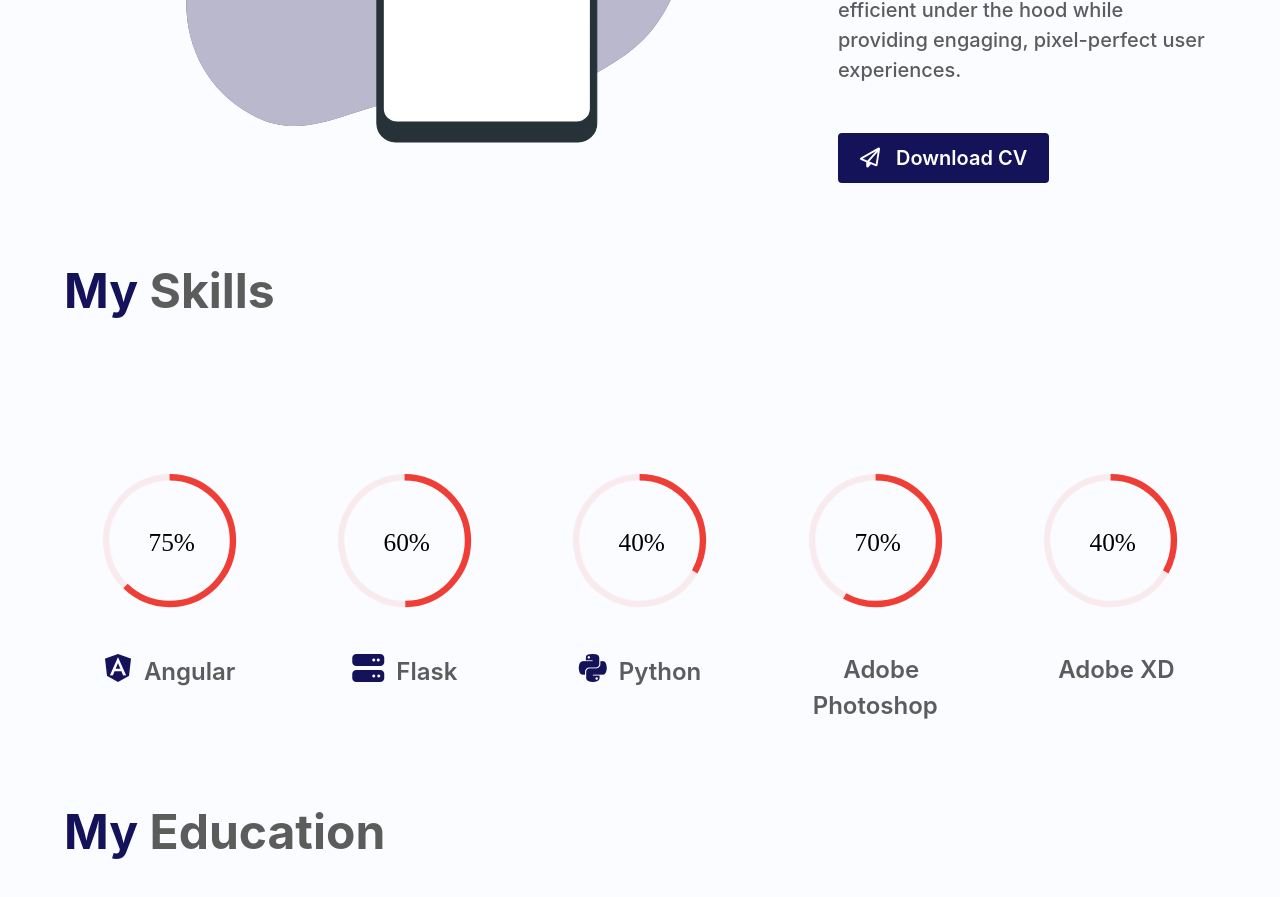
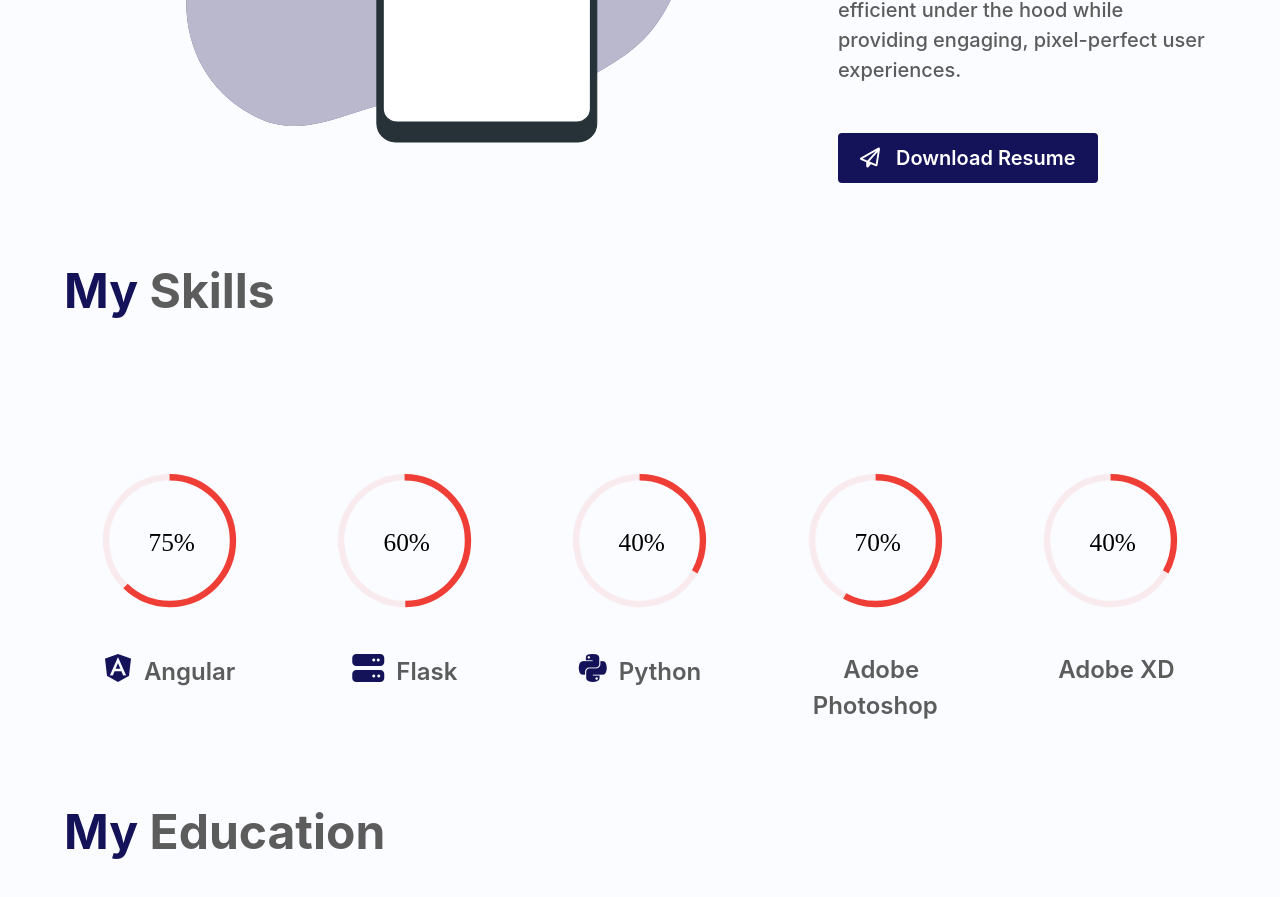
Before and after one commit to sats268842/newportfolio, an Angular app: page / in a window 1280 px wide. Shown: the part 1300-2197 px from the top of the page. Built offline with nearby package versions, Linux system fonts and the light colour scheme; some icons are missing.

Commit message:
animation1

```diff
--- a/src/app/home/home.component.html
+++ b/src/app/home/home.component.html
@@ -73,8 +73,8 @@
 
       <p class="is-size-5 has-text-weight-medium has-text-link pt-6 " >I am a Website designer, developer & graphic designer. A design minded front-end software engineer focused on building beautiful interfaces & experience.  My goal is to always build applications that are scalable and efficient under the hood while providing engaging, pixel-perfect user experiences.</p>
       <div class="buttons pt-6">
-        <a  download="Resume-Santhosh-Thomas.pdf" href="https://santhoshporfolio.s3.ap-south-1.amazonaws.com/Resume-Santhosh-Thomas.pdf">
-        <button  (click)= toggle()  class="button is-primary button is-medium has-text-weight-semibold"><i [@downloadButton]="isOpen ? 'open' : 'closed'" class="far fa-paper-plane pr-4"></i>Download CV</button>
+        <a  download="Resume-Santhosh-Thomas.pdf" href="https://santhoshporfolio.s3.ap-south-1.amazonaws.com/Resumesanthosh.pdf">
+        <button  (click)= toggle()  class="button is-primary button is-medium has-text-weight-semibold"><i [@downloadButton]="isOpen ? 'open' : 'closed'" class="far fa-paper-plane pr-4"></i>Download Resume</button>
       </a>
       </div>
 
```
